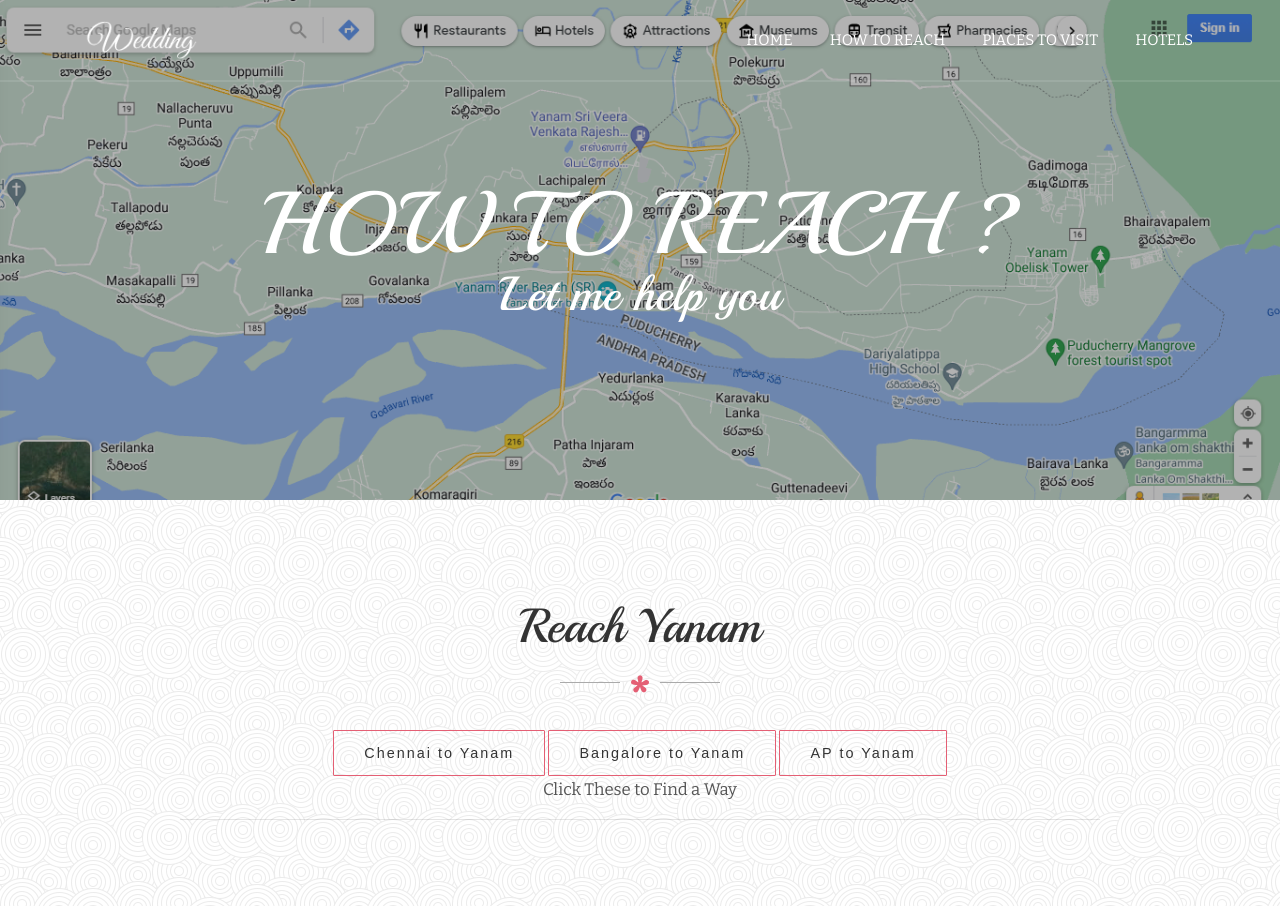
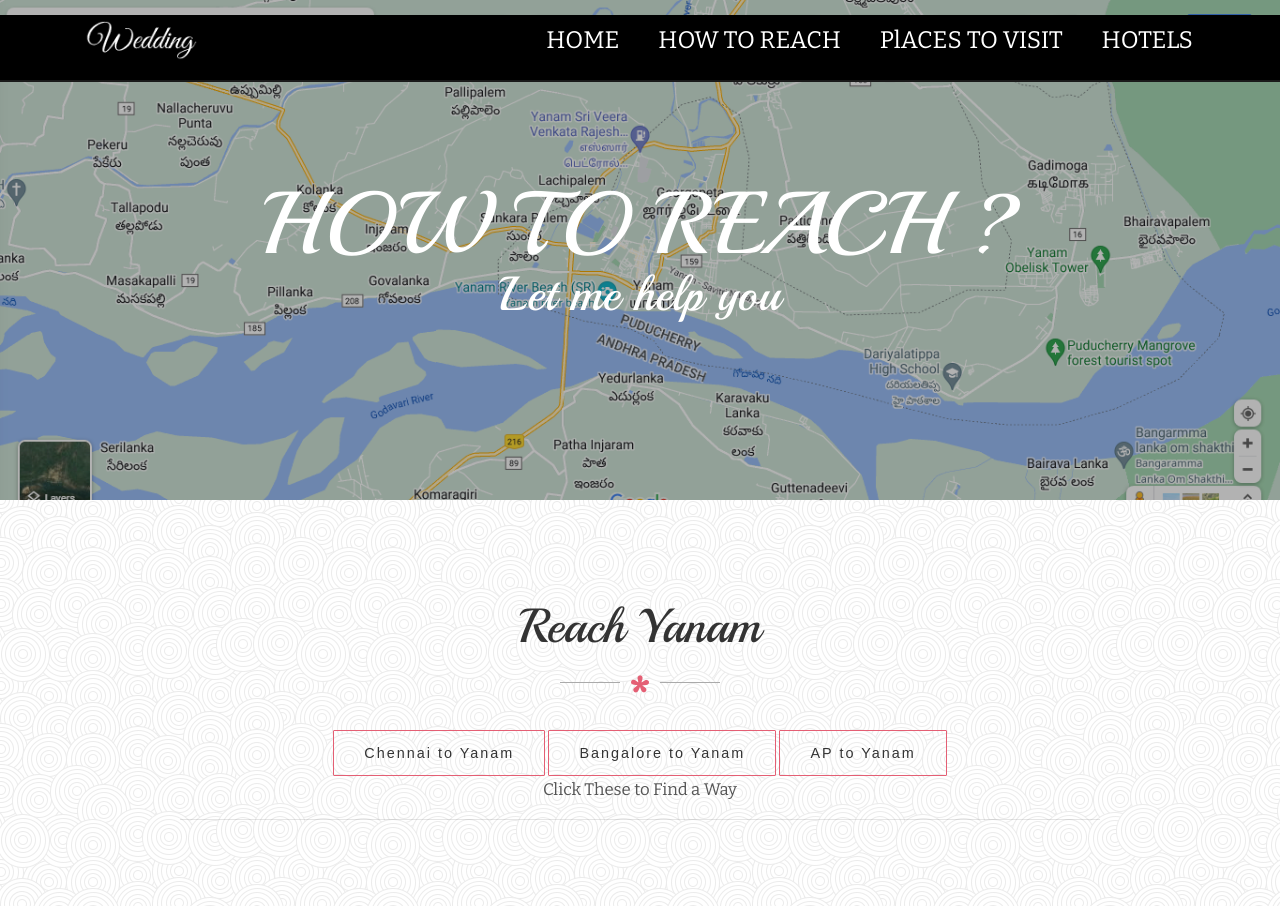
Before and after one commit to satyasai-saisuma/wedding-mobileview, a plain HTML site: page reach.html in a window 1280 px wide. Drawn offline with nearby package versions, Linux system fonts and the light colour scheme.

Commit message:
Update styles.css

```diff
--- a/02-reach/css/styles.css
+++ b/02-reach/css/styles.css
@@ -143,8 +143,8 @@ b.light-color{ color: #444; }
 3. MENU
 --------------------------------- */
 
-header{ position: absolute; left: 0; right: 0; top: 15px; z-index: 1000; font-size: .95em;
-	border-bottom: 2px solid rgba(255,255,255, .1); color: #fff;}
+header{ position: absolute; left: 0; right: 0; top: 15px; z-index: 1000; font-size: 1.5em;
+	border-bottom: 2px solid rgba(255,255,255, .1); color: #fff; background-color: black;}
 
 
 /* MIDDLE AREA */
```
